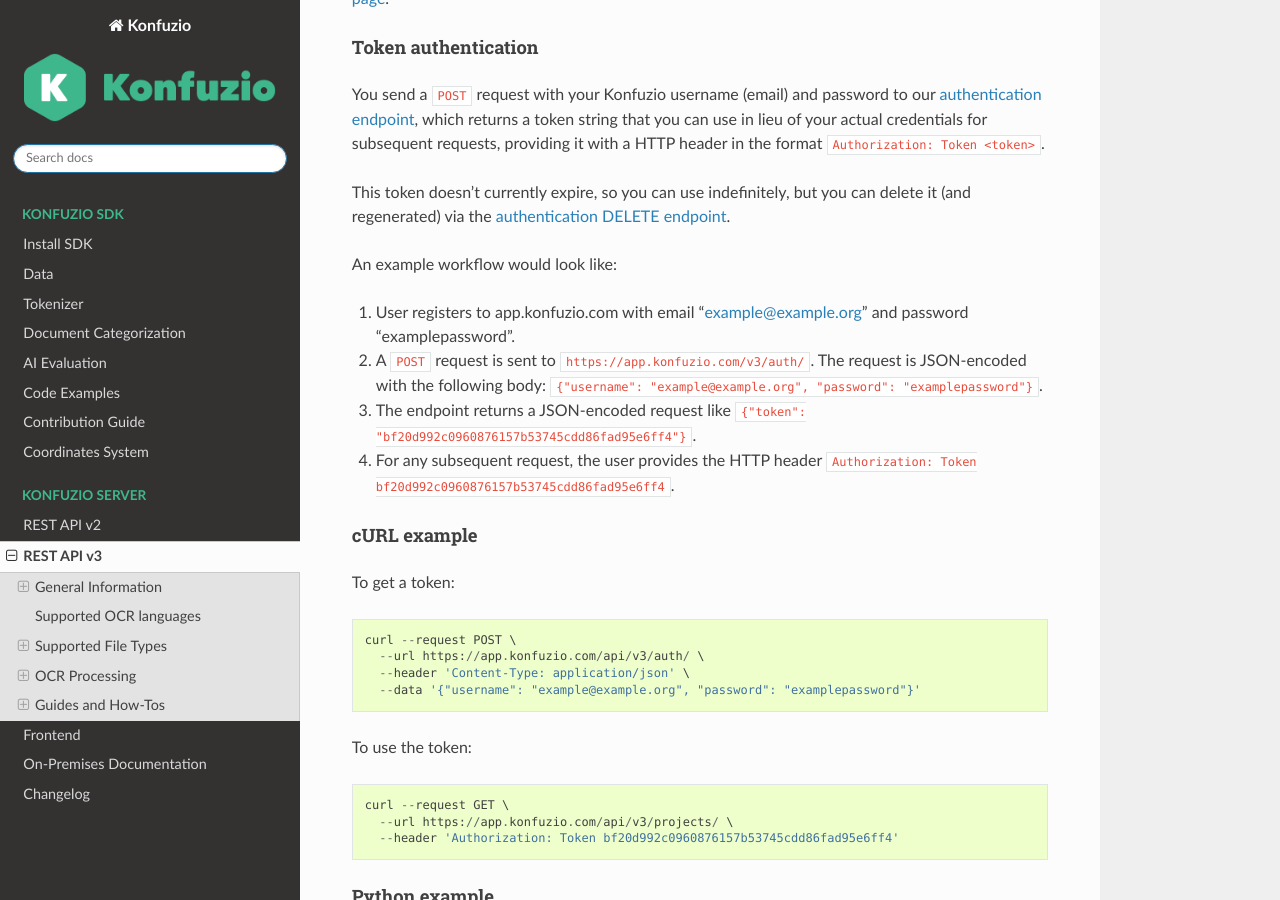
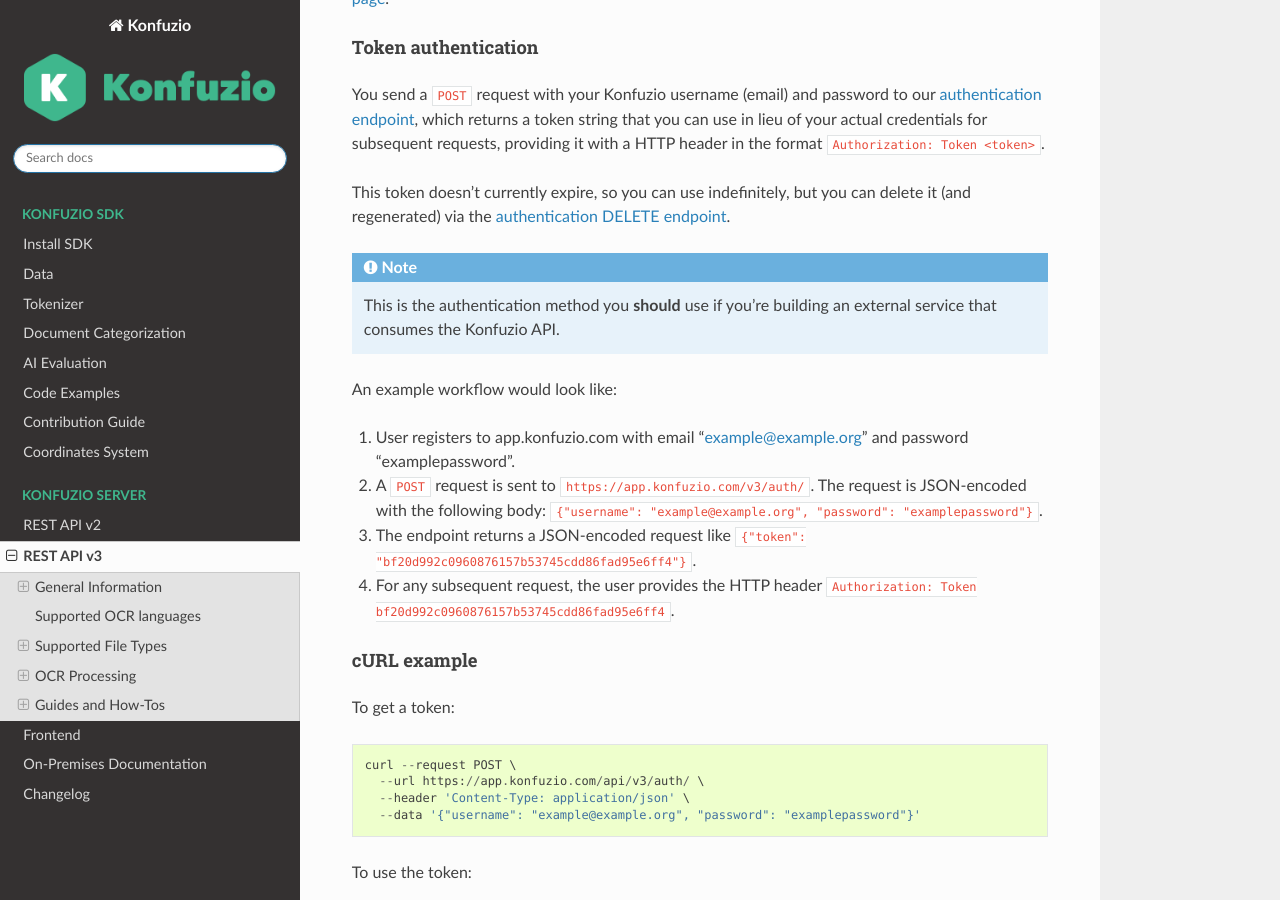
Before and after one commit to konfuzio-ai/konfuzio-sdk, a Sphinx documentation site: the page built from docs/web/api-v3.md, in a window 1280 px wide and 900 px high, scrolled down 2629 px. Built offline with Sphinx 7.4.7 and the Read the Docs theme 2.0.0, drawn with Linux system fonts in a browser that asks for light colours.

Commit message:
fix deleted documentation

```diff
--- a/docs/web/api-v3.md
+++ b/docs/web/api-v3.md
@@ -79,6 +79,8 @@
 the [authentication DELETE endpoint](link).
 
 .. note::
+  This is the authentication method you **should** use if you're building an external service that consumes the Konfuzio
+  API.
 
 An example workflow would look like:
 
```
